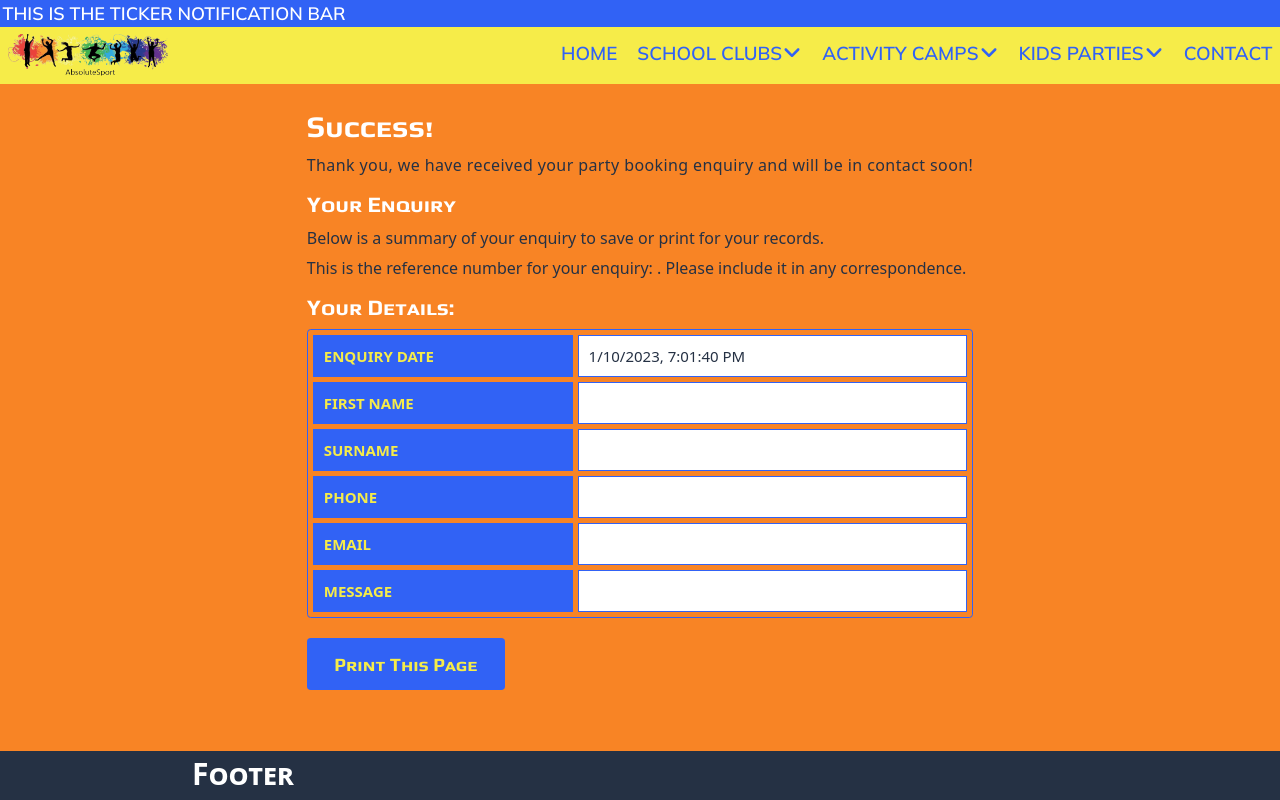
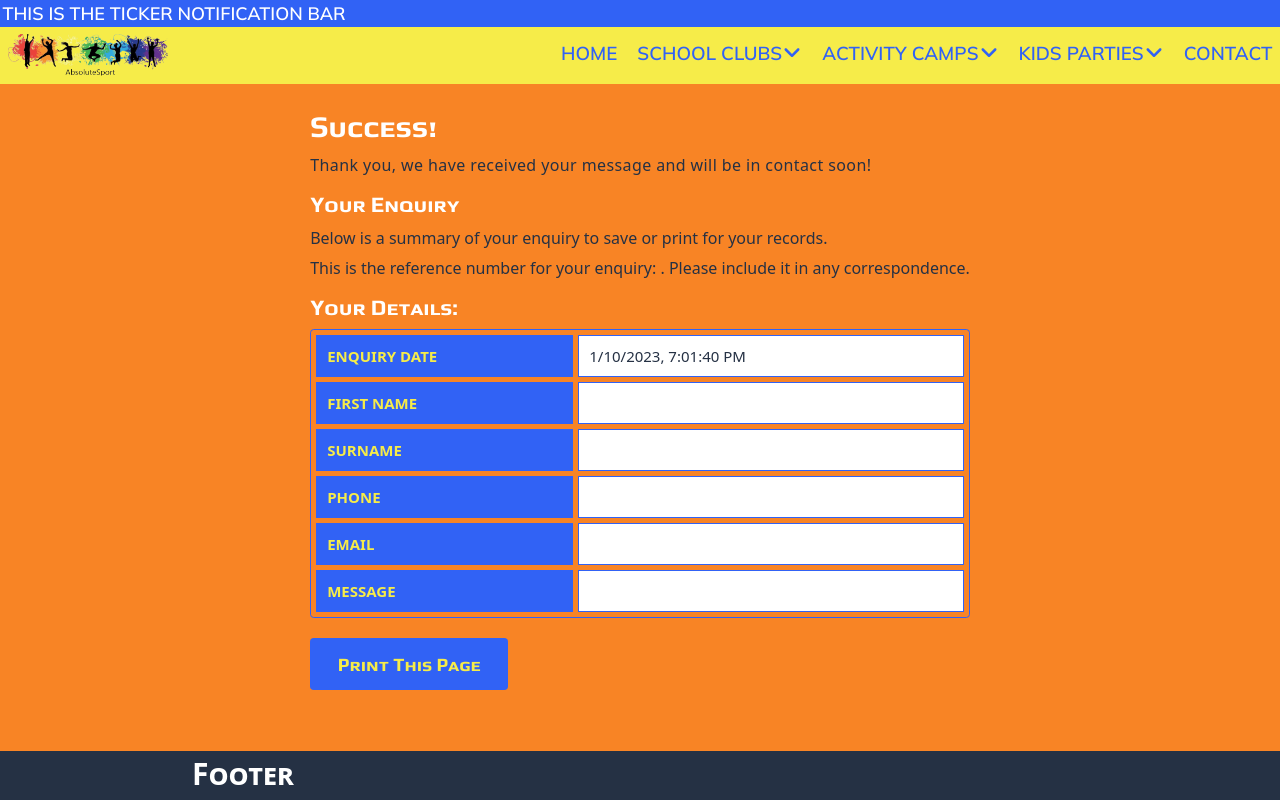
Before and after one commit to SPH73/absoluteSport-ssr-webapp, a Nuxt app: page /contact/success in a window 1280 px wide. Built offline with nearby package versions, Linux system fonts and the light colour scheme.

Commit message:
fixed error on ref and message

```diff
--- a/pages/contact/success.vue
+++ b/pages/contact/success.vue
@@ -1,7 +1,7 @@
 <script lang="ts" setup>
 const route = useRoute();
 const data = ref(route.query);
-const quoteRef = ref(route.query.quoteRef);
+const enqRef = ref(route.query.enqRef);
 const date = new Date().toLocaleString();
 console.log("success****", data.value);
 </script>
@@ -11,8 +11,7 @@ console.log("success****", data.value);
     <div class="container py-8">
       <h2 class="font-play">Success!</h2>
       <p class="tracking-wide text-dark">
-        Thank you, we have received your party booking enquiry and will be in contact
-        soon!
+        Thank you, we have received your message and will be in contact soon!
       </p>
       <div class="pb-4">
         <h3 class="font-play capitalize">Your enquiry</h3>
@@ -21,7 +20,7 @@ console.log("success****", data.value);
         </p>
         <p class="text-dark">
           This is the reference number for your enquiry:
-          <span class="font-bold">{{ quoteRef }}</span
+          <span class="font-bold">{{ enqRef }}</span
           >. Please include it in any correspondence.
         </p>
         <div>
@@ -86,7 +85,7 @@ console.log("success****", data.value);
                 Message
               </th>
               <td class="bg-light text-dark border border-secondary p-4">
-                {{ data.info }}
+                {{ data.message }}
               </td>
             </tr>
           </table>
```
